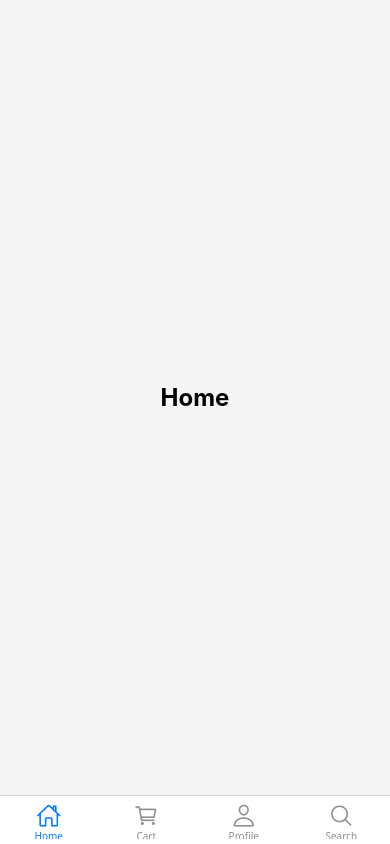
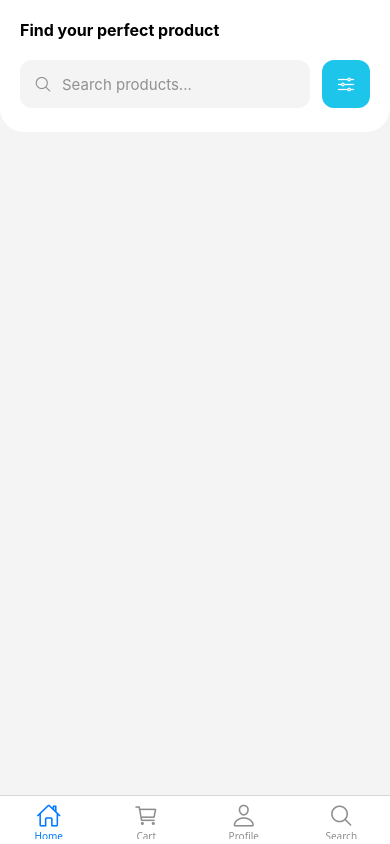
Before and after one commit to sonke-gumede/MarketplaceExplorer, a React Native app: screen /Home in a window 390 px wide. Built offline with nearby package versions, Linux system fonts and the light colour scheme.

Commit message:
feat: add search bar

```diff
--- a/screens/dashboard/HomeScreen.tsx
+++ b/screens/dashboard/HomeScreen.tsx
@@ -1,10 +1,63 @@
-import { H2 } from "../../components/typography";
-import { Container } from "../../components/containers";
+import { useState } from "react";
+import { Ionicons } from "@expo/vector-icons";
+import { useTheme } from "styled-components/native";
+import styled from "styled-components/native";
+import { H2, H4, H6 } from "../../components/typography";
+import {
+  Header,
+  SearchRow,
+  SearchBar,
+  SearchInput,
+  FilterButton,
+} from "../../components/containers";
 
 export default function HomeScreen() {
+  const theme = useTheme();
+  const [search, setSearch] = useState("");
+
   return (
-    <Container>
-      <H2 weight="bold">Home</H2>
-    </Container>
+    <Screen>
+      <Header>
+        <Greeting>
+          <H4 weight="bold">Find your perfect product</H4>
+        </Greeting>
+
+        <SearchRow>
+          <SearchBar>
+            <Ionicons
+              name="search-outline"
+              size={18}
+              color={theme.colors.text}
+              accessible={false}
+            />
+            <SearchInput
+              placeholder="Search products..."
+              placeholderTextColor={theme.colors.text}
+              value={search}
+              onChangeText={setSearch}
+              returnKeyType="search"
+            />
+          </SearchBar>
+
+          <FilterButton>
+            <Ionicons
+              name="options-outline"
+              size={20}
+              color={theme.colors.light}
+              accessible={false}
+            />
+          </FilterButton>
+        </SearchRow>
+      </Header>
+    </Screen>
   );
 }
+
+const Screen = styled.View`
+  flex: 1;
+  background-color: ${({ theme }) => theme.colors.default};
+`;
+
+const Greeting = styled.View`
+  gap: 4px;
+`;
```
